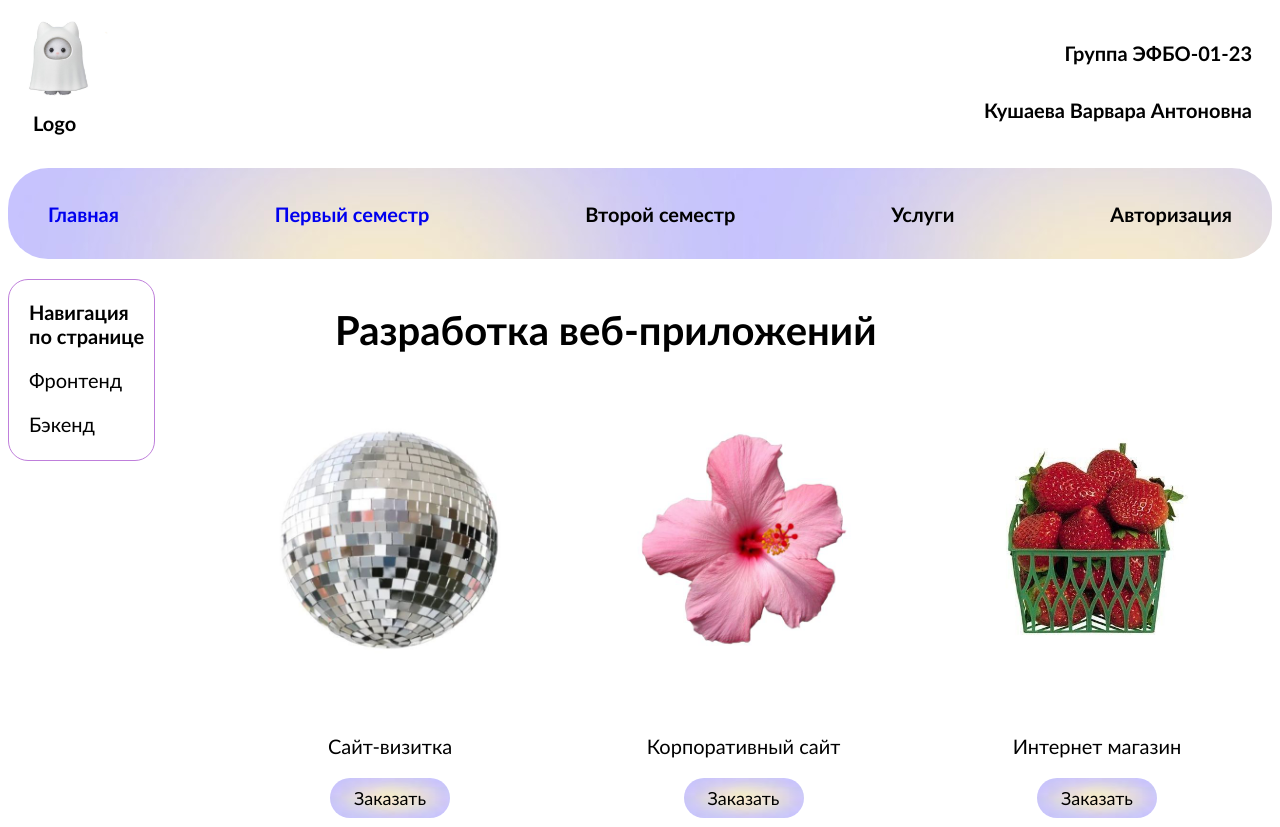
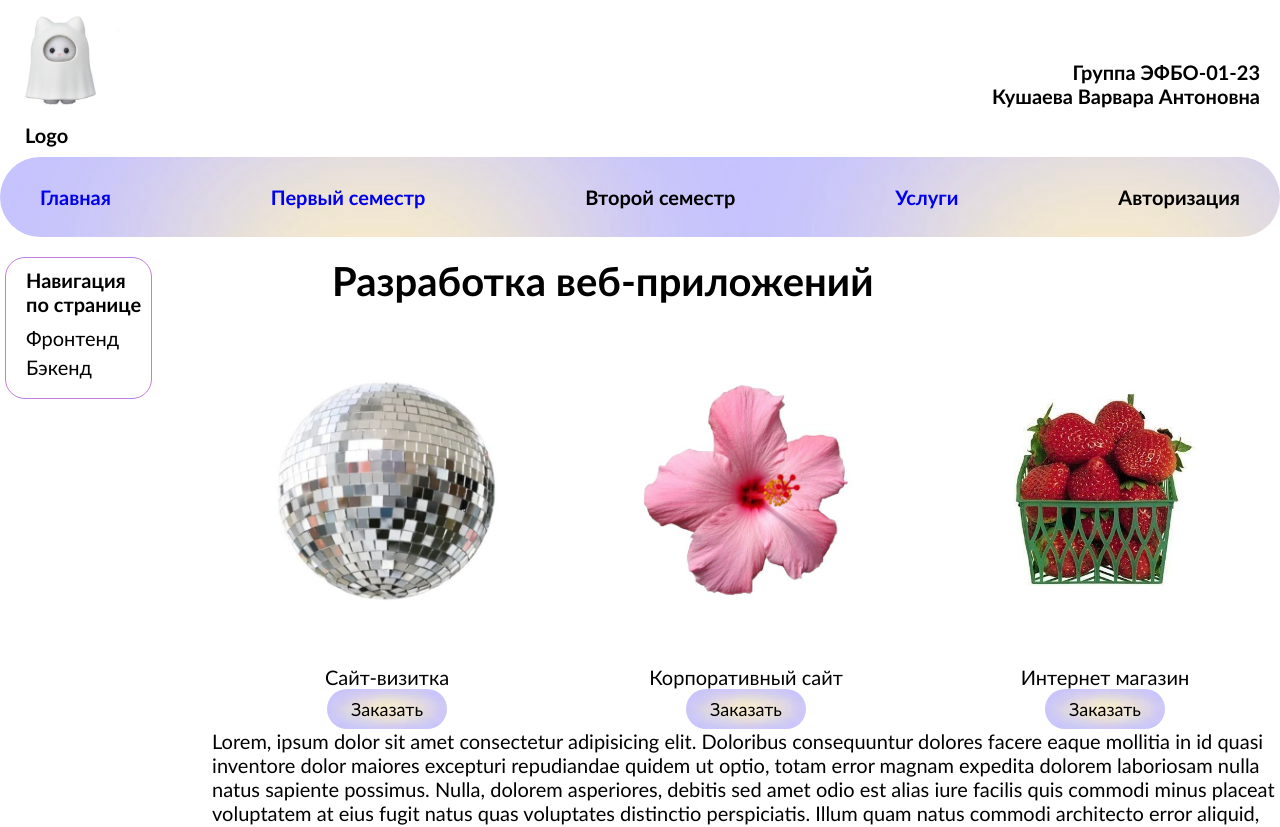
Before and after one commit to warja256/Frontend-and-Backend-uni-, a plain HTML site: page page2.html in a window 1280 px wide. Shown: the top 827 px of the page. Drawn offline with Linux system fonts and the light colour scheme.

Commit message:
fixed some design problems

```diff
--- a/page2.html
+++ b/page2.html
@@ -11,7 +11,7 @@
     <header class="site-header">
         <div class="container1">
             <div>
-                <img src="assets/logo.jpeg" style="width: 100px; height: auto;" alt="small cat in white">
+                <img src="assets/logo.jpeg" style="width: 120px; height: auto;" alt="small cat in white">
                 <h5 style="margin-left: 25px; margin-top: 0px;">Logo</h5>
             </div>
             <div class="container2">
@@ -27,13 +27,15 @@
                 <h5>Первый семестр</h5>
             </a>
             <h5>Второй семестр</h5>
-            <h5>Услуги</h5>
+            <a href="page2.html">
+                <h5>Услуги</h5>
+            </a>
             <h5 style="margin-right: 40px;">Авторизация</h5>
         </div>
     </header>
     <div class="container4" style="margin-top: 20px;">
         <aside>
-            <p style="font-weight: bold;">Навигация по&nbsp;странице</p>
+            <p style="font-weight: bold; padding-bottom: 10px;">Навигация по&nbsp;странице</p>
             <p>Фронтенд</p>
             <p>Бэкенд</p>
         </aside>
--- a/style.css
+++ b/style.css
@@ -1,3 +1,8 @@
+* {
+    padding: 0px;
+    margin: 0px;
+    border: none;
+  }
 a, a:link, a:visited  {
     text-decoration: none;
 }
@@ -13,12 +18,14 @@ a, a:link, a:visited  {
     flex-direction: column;
 }
 .container3 {
+    margin-top: 10px;
     display: flex;
     align-items: center;
     justify-content: space-between;
     flex-direction: row;
     background-image: url("assets/color4.jpg");
     border-radius: 40px;
+    height: 80px;
 }
 h5:hover {
     color: white;
@@ -52,10 +59,12 @@ aside {
     font-family: 'Trebuchet MS';
     padding-left: 20px;
     width: 150px;
-    height: 180px;
+    height: 130px;
     border: 1px solid #bf7fdb;
     padding-right: 10px;
     border-radius: 20px;
+    padding-top: 10px;
+    margin-left: 5px;
 }
 main {
     font-family: 'Trebuchet MS';
@@ -82,3 +91,7 @@ main {
     height: 50px;
     margin-top: 10px;
 }
+
+aside p{
+    padding-bottom: 5px;
+}
--- a/style1.css
+++ b/style1.css
@@ -1,3 +1,9 @@
+* {
+    padding: 0px;
+    margin: 0px;
+    border: none;
+  }
+
 a, a:link, a:visited  {
     text-decoration: none;
 }
@@ -16,12 +22,14 @@ body {
     flex-direction: column;
 }
 .container3 {
+    margin-top: 10px;
     display: flex;
     align-items: center;
     justify-content: space-between;
+    flex-direction: row;
     background-image: url("assets/color4.jpg");
-    flex-direction: row;
     border-radius: 40px;
+    height: 80px;
 }
 h5:hover {
     color: white;
@@ -34,10 +42,12 @@ aside {
     font-family: 'Trebuchet MS';
     padding-left: 20px;
     width: 150px;
-    height: 180px;
+    height: 130px;
     border: 1px solid #bf7fdb;
     padding-right: 10px;
     border-radius: 20px;
+    padding-top: 10px;
+    margin-left: 5px;
 }
 .container4 {
     display: flex;
@@ -193,3 +203,7 @@ main {
     display: flex;
     flex-direction: row;
 }
+
+aside p{
+    padding-bottom: 5px;
+}
--- a/style2.css
+++ b/style2.css
@@ -1,3 +1,8 @@
+* {
+    padding: 0px;
+    margin: 0px;
+    border: none;
+  }
 a, a:link, a:visited  {
     text-decoration: none;
 }
@@ -13,12 +18,14 @@ a, a:link, a:visited  {
     flex-direction: column;
 }
 .container3 {
+    margin-top: 10px;
     display: flex;
     align-items: center;
     justify-content: space-between;
     flex-direction: row;
     background-image: url("assets/color4.jpg");
     border-radius: 40px;
+    height: 80px;
 }
 
 h5:hover {
@@ -37,10 +44,12 @@ aside {
     font-family: 'Trebuchet MS';
     padding-left: 20px;
     width: 150px;
-    height: 300px;
+    height: 210px;
     border: 1px solid #bf7fdb;
     padding-right: 10px;
     border-radius: 20px;
+    padding-top: 10px;
+    margin-left: 5px;
 }
 .container5 {
     display: flex;
@@ -101,3 +110,6 @@ td:nth-child(2) {
     display: flex;
     flex-direction: column;
 }
+aside p{
+    padding-bottom: 8px;
+}
```
Also changed, not shown: page1.html (+5 -5 lines), page3.html (+4 -2 lines).
